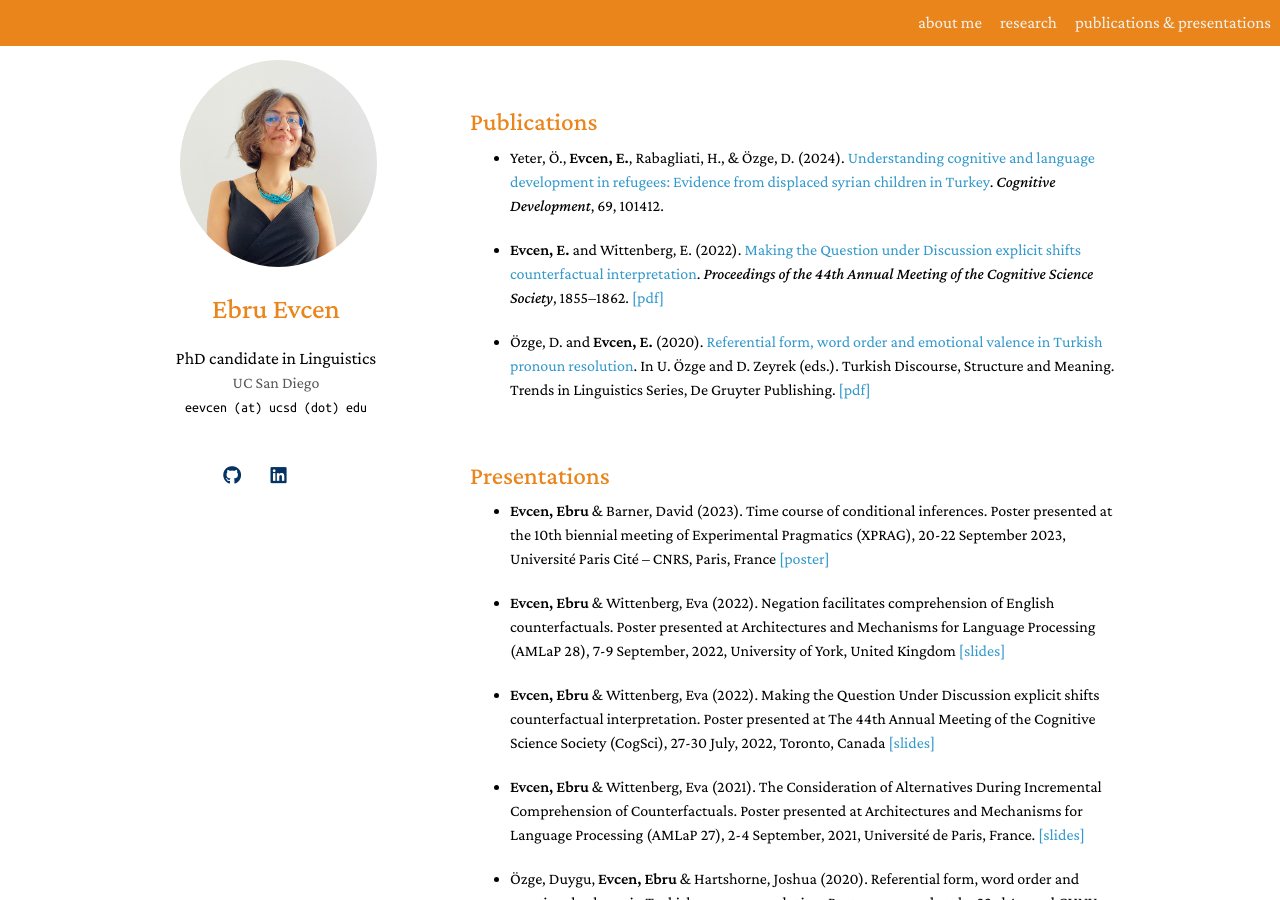
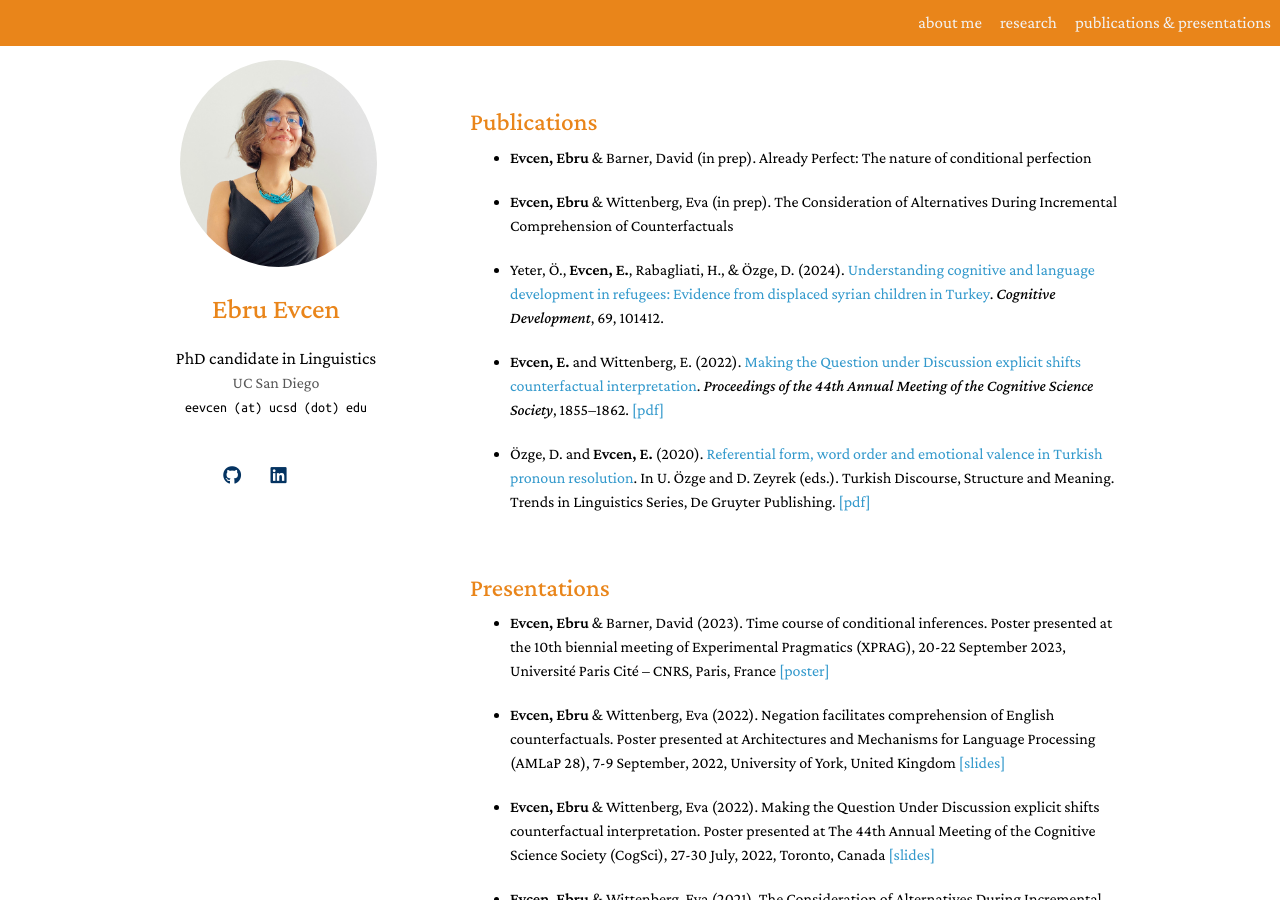
Before and after one commit to ebruevcen/ebruevcen.github.io, a Jekyll site: the page built from publications_presentations.md, in a window 1280 px wide and 900 px high. Built offline with Jekyll 4.4.1, drawn with Linux system fonts in a browser that asks for light colours; nearby versions of some CDN libraries; library files that are not in the unit come from our copies; a style sheet for code colours, icons or effects is not loaded.

Commit message:
Update publications_presentations.md

```diff
--- a/publications_presentations.md
+++ b/publications_presentations.md
@@ -7,6 +7,9 @@ permalink: /publications_presentations/
 
 <h2 style="margin: 60px 0px 10px;">Publications</h2>
 
+- <b>Evcen, Ebru </b> & Barner, David (in prep). Already Perfect: The nature of conditional perfection
+
+- <b>Evcen, Ebru </b> & Wittenberg, Eva (in prep). The Consideration of Alternatives During Incremental Comprehension of Counterfactuals
 
 - Yeter, Ö., <b>Evcen, E.</b>, Rabagliati, H., & Özge, D. (2024). [Understanding cognitive and language development in refugees: Evidence from displaced syrian children in Turkey](https://www.sciencedirect.com/science/article/abs/pii/S088520142300117X?via%3Dihub). *Cognitive Development*, 69, 101412.
 
```
